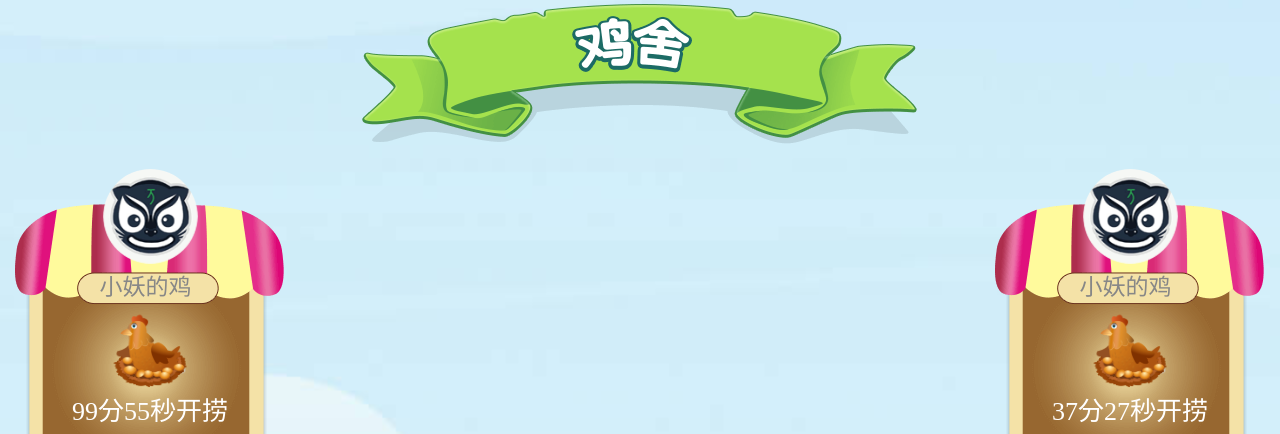
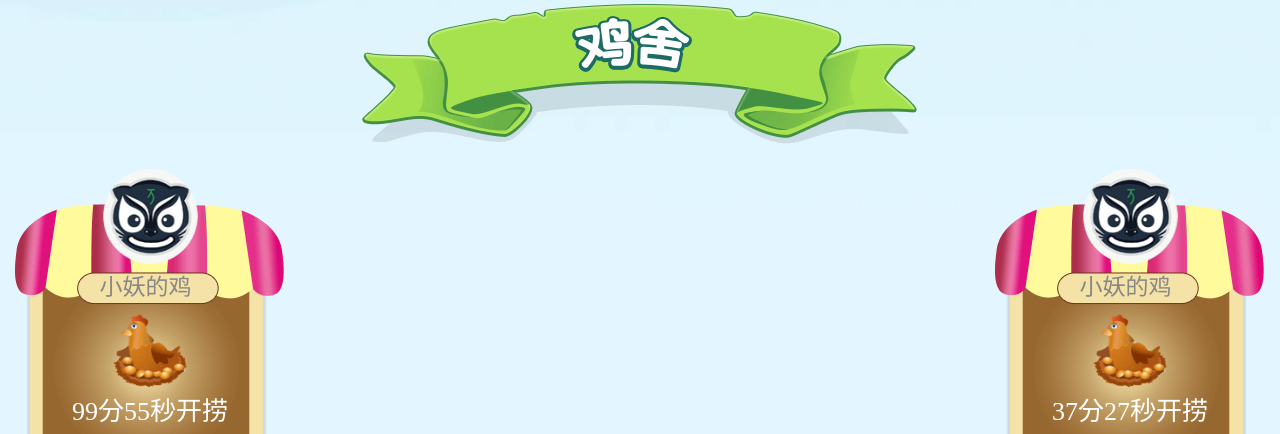
Before and after one commit to doerme/chicken, a plain HTML site: page henhouse.html in a window 1280 px wide. Shown: the part 101-535 px from the top of the page. Drawn offline with Linux system fonts and the light colour scheme.

Commit message:
goodslist

```diff
--- a/css/index.css
+++ b/css/index.css
@@ -506,9 +506,18 @@ body.goodslist-bg{
 }
 
 body.house-bg{
+
+}
+
+.house-bg-main{
+	position: fixed;
+	width: 100%;
+	height: 100%;
+	left: 0px;
+	top: 0px;
 	background: url('../img/usercenter_bg.jpg') no-repeat center center;
 	background-size: cover;
-	background-attachment:fixed;
+	z-index: -1;
 }
 
 .house-wrap{
@@ -684,7 +693,7 @@ body.house-bg{
 
 
 .scroe-window{
-	position: absolute;
+	position: fixed;
 	top: 400px;
 	left: 0px;
 	width: 100%;
--- a/henhouse.html
+++ b/henhouse.html
@@ -15,6 +15,7 @@
 <body class="house-bg">
 
 <div class="house-wrap">
+	<div class="house-bg-main"></div>
 	<div class="glod-wrap">
 		<span>300000</span>
 	</div>
```
